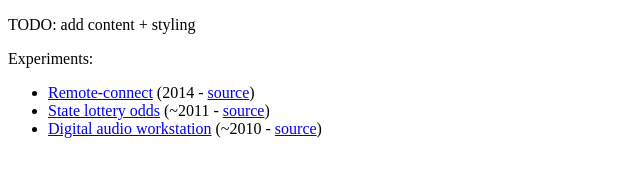
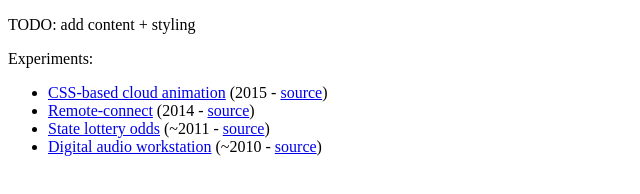
Before and after one commit to m5n/m5n.github.io, a plain HTML site: page index.html in a window 1280 px wide. Shown: the whole page, without its empty margins (0-640 px from the left). Drawn offline with Linux system fonts and the light colour scheme.

Commit message:
Add link to clouds animation

```diff
--- a/index.html
+++ b/index.html
@@ -12,6 +12,10 @@
 
         Experiments:
         <ul>
+            <li>
+                <a href="/clouds">CSS-based cloud animation</a>
+                (2015 - <a href="https://github.com/m5n/clouds">source</a>)
+            </li>
             <li>
                 <a href="/remote-connect">Remote-connect</a>
                 (2014 - <a href="https://github.com/m5n/remote-connect">source</a>)
```
